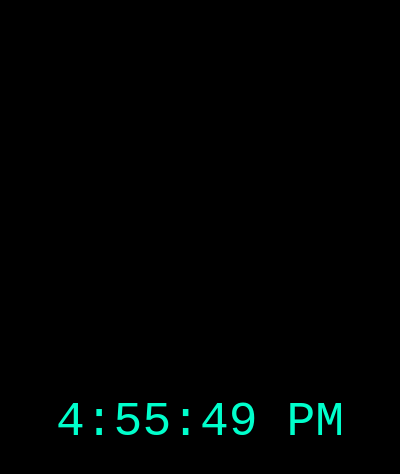
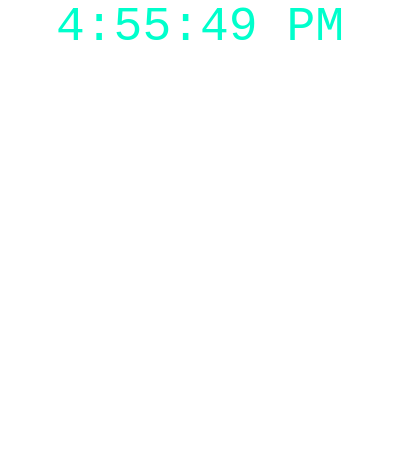
Before and after one commit to davem1988/ultra-clock, an Electron app: page index.html in a window 400 px wide. Drawn offline with Linux system fonts and the light colour scheme.

Commit message:
Bump version to 1.0.1

```diff
--- a/package.json
+++ b/package.json
@@ -1,6 +1,6 @@
 {
   "name": "ultra-clock",
-  "version": "1.0.0",
+  "version": "1.0.1",
   "description": "Desktop digital clock",
   "main": "main.js",
   "scripts": {
--- a/style.css
+++ b/style.css
@@ -1,12 +1,15 @@
 body {
   margin: 0;
-  background: #000;
+  background: transparent;
   color: #00ffcc;
   font-family: monospace;
   display: flex;
   justify-content: center;
   align-items: center;
-  height: 100vh;
+  height: fit-content;
+  width: 100vw;
+  -webkit-app-region: drag;
+
 }
 
 #clock {
```
Also changed, not shown: main.js (+6 -2 lines).
